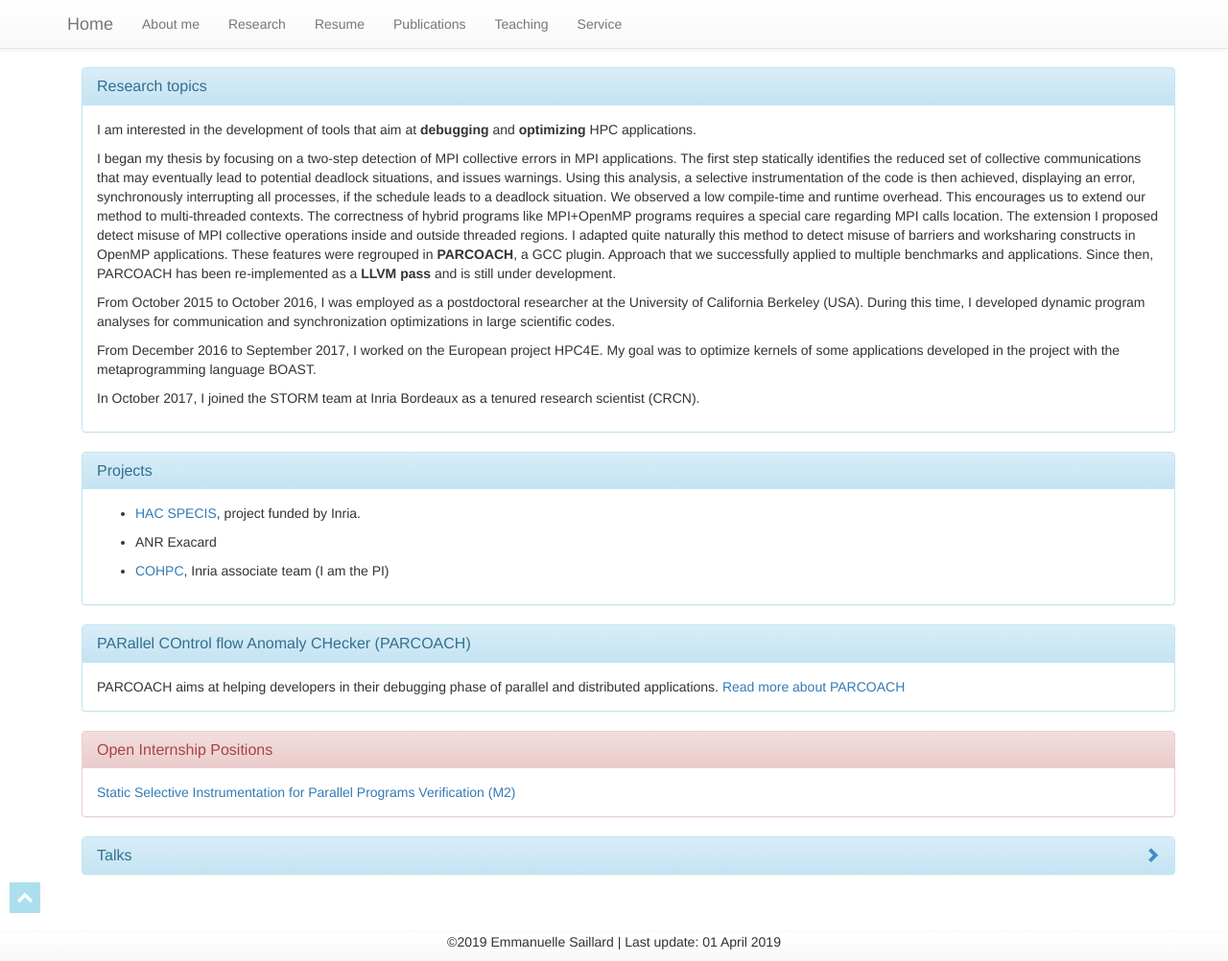
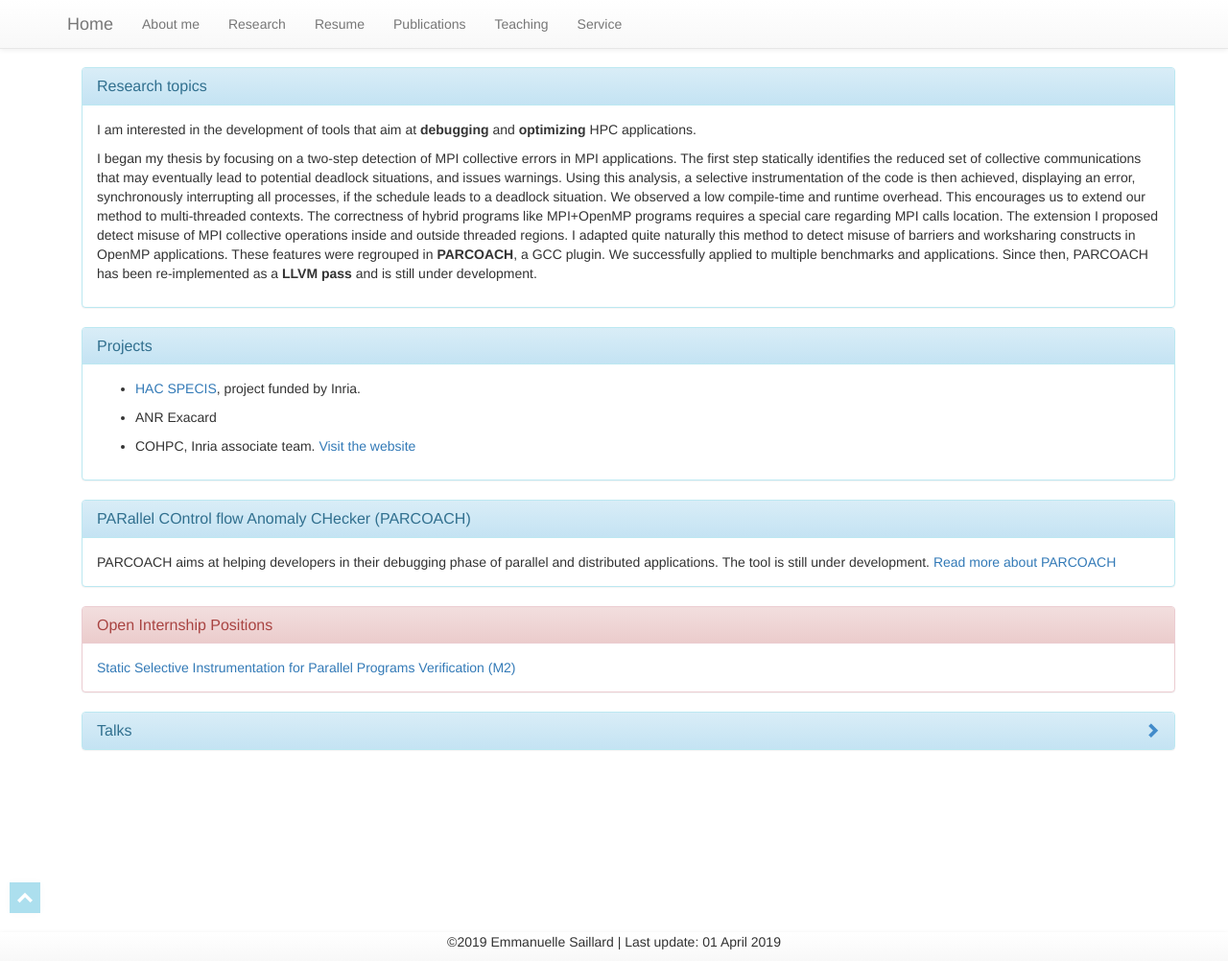
Before and after one commit to esaillar/manou, a Jekyll site: the page built from research.md, in a window 1280 px wide and 1002 px high. Shown: the whole window at 96% size. Built offline with Jekyll 4.4.1, drawn with Linux system fonts in a browser that asks for light colours; a style sheet for code colours, icons or effects is not loaded.

Commit message:
Bio update

```diff
--- a/research.md
+++ b/research.md
@@ -18,14 +18,8 @@ I began my thesis by focusing on a two-step detection of MPI collective errors i
  programs requires a special care regarding
  MPI calls location. The extension I proposed detect misuse of MPI collective operations inside and outside threaded regions.
  I adapted quite naturally this method to detect misuse of barriers and worksharing constructs in OpenMP applications.
- These features were regrouped in **PARCOACH**, a GCC plugin. Approach that we successfully applied to multiple benchmarks and applications.
+ These features were regrouped in **PARCOACH**, a GCC plugin. We successfully applied to multiple benchmarks and applications.
 Since then, PARCOACH has been re-implemented as a **LLVM pass** and is still under development.
-
-From October 2015 to October 2016, I was employed as a postdoctoral researcher at the University of California Berkeley (USA). During this time, I developed dynamic program analyses for communication and synchronization optimizations in large scientific codes.
-
-From December 2016 to September 2017, I worked on the European project HPC4E. My goal was to optimize kernels of some applications developed in the project with the metaprogramming language BOAST.
-
-In October 2017, I joined the STORM team at Inria Bordeaux as a tenured research scientist (CRCN).
 
   </div>
 </div>
@@ -39,7 +33,7 @@ In October 2017, I joined the STORM team at Inria Bordeaux as a tenured research
 <td markdown="1">
 - <p> <a href="http://hacspecis.gforge.inria.fr" target="_blank">HAC SPECIS</a>, project funded by Inria. </p>
 - <p> ANR Exacard </p>
-- <p> <a href="https://team.inria.fr/cohpc/" target="_blank">COHPC</a>, Inria associate team (I am the PI)</p>
+- <p> COHPC, Inria associate team. <a href="https://team.inria.fr/cohpc/" target="_blank">Visit the website</a></p>
 </td>
   </div>
 </div>
@@ -51,7 +45,7 @@ In October 2017, I joined the STORM team at Inria Bordeaux as a tenured research
   </div>
   <div class="panel-body">
 
-PARCOACH aims at helping developers in their debugging phase of parallel and distributed applications.
+PARCOACH aims at helping developers in their debugging phase of parallel and distributed applications. The tool is still under development.
 
 <a href="https://team.inria.fr/storm/software/parcoach/" target="_blank">Read more about PARCOACH</a>
 
```
Also changed, not shown: index.md (+7 -2 lines), publications.md (+1 -1 lines).
